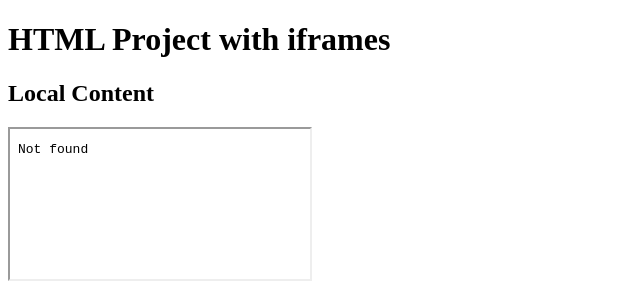
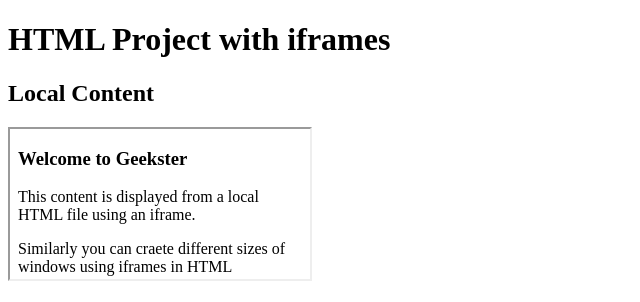
Before and after one commit to chaurasiya-sachin/html-homework-day-4, a plain HTML site: page index.html in a window 1280 px wide. Shown: the top 302 px of the page, without its empty margins (0-640 px from the left). Drawn offline with Linux system fonts and the light colour scheme; the site is published under a folder, as on GitHub Pages, so addresses that start at the root find nothing.

Commit message:
changing some link

```diff
--- a/index.html
+++ b/index.html
@@ -12,7 +12,7 @@
     </header>
     <section>
       <h2>Local Content</h2>
-      <iframe src="/local.html" frameborder="1" ></iframe>
+      <iframe src="local.html" frameborder="1" ></iframe>
     </section>
     <section>
       <h2>External Website</h2>
```
